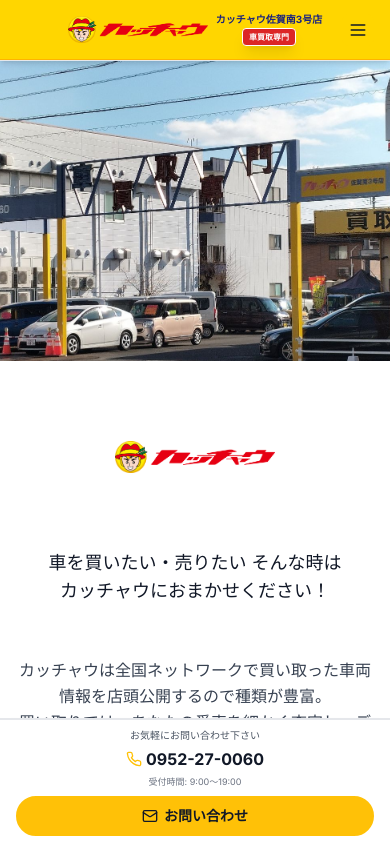
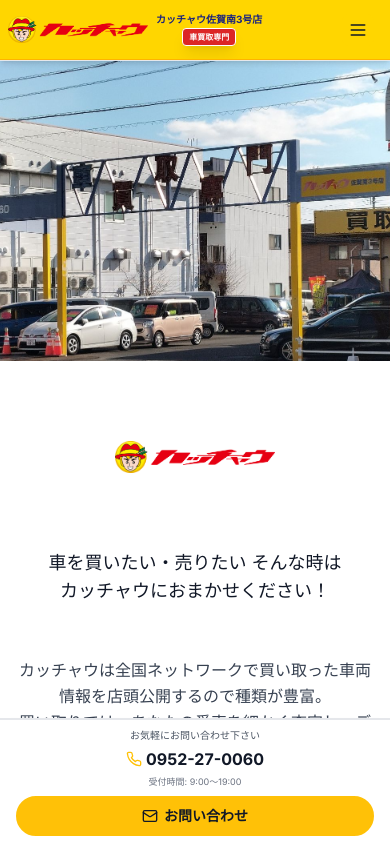
Before and after one commit to homepagebusinessfc-debug/homepage-business-project, a Next.js app: page / in a window 390 px wide. Shown: the top 844 px of the page. Built offline with nearby package versions, Linux system fonts and the light colour scheme.

Commit message:
Update file Header.tsx

```diff
--- a/components/Header.tsx
+++ b/components/Header.tsx
@@ -23,14 +23,14 @@ export default function Header() {
     <>
       {/* ヘッダー部分（固定表示） */}
       <header className="bg-white shadow-md sticky top-0 z-50">
-        {/* 1. テキスト部分（上） - スマホ時はロゴを大きく */}
+        {/* 1. テキスト部分（上） - スマホ時はロゴを左端に配置 */}
         <div
           className="text-gray-900 h-[60px] sm:h-[90px] px-2 sm:px-4 lg:px-8 border-b border-kacchau-dark overflow-hidden flex items-center"
           style={{ backgroundColor: '#FFD600' }}
         >
           <div className="max-w-[1600px] mx-auto w-full">
-            {/* スマホ: 中央寄せでバランス良く、PC: 中央寄せ */}
-            <div className="flex flex-row flex-nowrap justify-center sm:justify-center items-center gap-2 sm:gap-3 lg:gap-6 xl:gap-8 relative">
+            {/* スマホ: 左端配置、PC: 中央寄せ */}
+            <div className="flex flex-row flex-nowrap justify-start sm:justify-center items-center gap-2 sm:gap-3 lg:gap-6 xl:gap-8 relative">
               {/* 左側: ロゴ - スマホ時は大きく */}
               <Link href="/" className="flex items-center hover:opacity-90 transition-opacity shrink-0">
                 <Image
```
